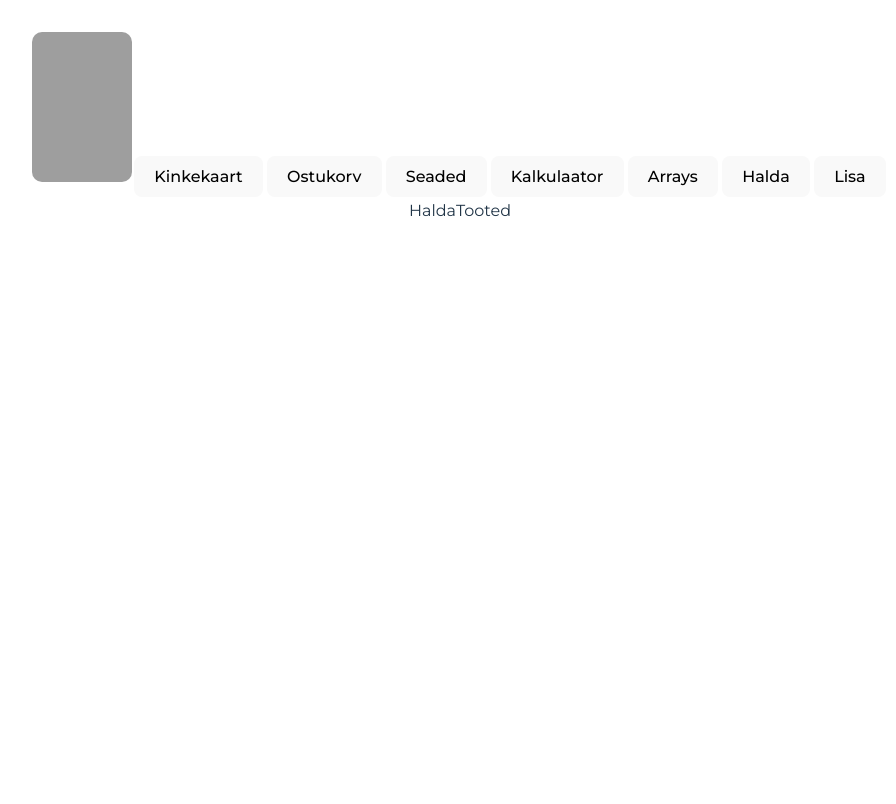
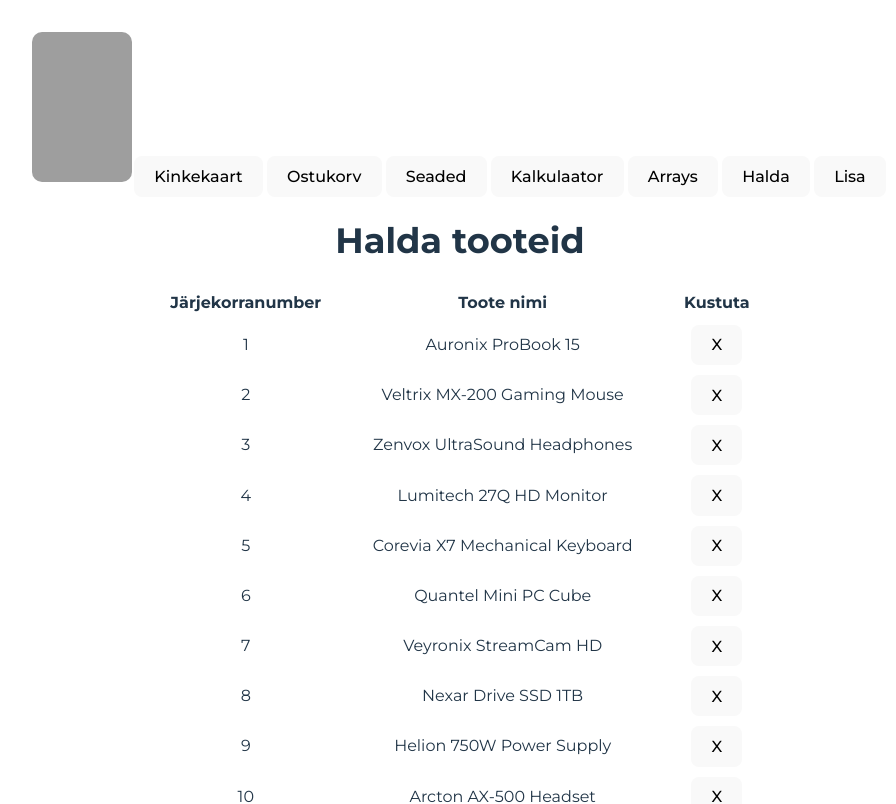
Before and after one commit to hallapmark/veebipood, a React (Vite) app: page /halda-tooted in a window 1280 px wide. Shown: the top 804 px of the page, without its empty margins (180-1076 px from the left). Built offline with nearby package versions, Linux system fonts and the light colour scheme; grey boxes are pictures that could not be loaded.

Commit message:
Add capability to manage products
Add, delete

```diff
--- a/src/css/Tooted.module.css
+++ b/src/css/Tooted.module.css
@@ -7,6 +7,7 @@
     overflow: hidden;
     text-overflow: ellipsis;
     border-radius: 10px;
+    flex-grow: 1;
 }
 
 .toode p {
--- a/src/data/autod.json
+++ b/src/data/autod.json
@@ -13,4 +13,5 @@
     "Kia",
     "Nissan",
     "Chevrolet",
-    "Volvo"]
+    "Volvo"
+]
--- a/src/pages/arrays/Autod.jsx
+++ b/src/pages/arrays/Autod.jsx
@@ -96,7 +96,7 @@
         position="bottom-right"
         autoClose={4000}
         theme="dark"
-      />
+        />
     </div>
   )
 }
--- a/src/pages/arrays/Tooted.jsx
+++ b/src/pages/arrays/Tooted.jsx
@@ -1,6 +1,8 @@
 import { useState } from "react"
 import tootedAndmebaasist from "../../data/tooted.json"
-import styles from "../../css/tooted.module.css"
+import styles from "../../css/Tooted.module.css"
+import ostukorv from "../../data/ostukorv.json"
+import { ToastContainer, toast } from 'react-toastify';
 
 function Tooted() {
   const [tooted, setTooted] = useState(tootedAndmebaasist.slice());
@@ -67,6 +69,11 @@
     setTooted(vastus);
   }
 
+  function lisaOstukorvi(toode) {
+    ostukorv.push(toode);
+    toast.success(toode.name + "ostukorvi lisatud!");
+  }
+
   function reset() {
     setTooted(tootedAndmebaasist);
   }
@@ -99,13 +106,21 @@
 
       <div>
         {tooted.map(toode =>
-            <div className={styles.toode} key={toode.name}>
+          <div key={toode.name} style={{display: "flex"}}>
+            <div className={styles.toode}>
               <h3>{toode.name}</h3>
               <p>{toode.description_est}</p>
               <p>{toode.price}€</p>
             </div>
+            <button onClick={() => lisaOstukorvi(toode)}>Lisa ostukorvi</button>
+          </div>
         )}
       </div>
+      <ToastContainer
+        position="bottom-right"
+        autoClose={4000}
+        theme="dark"
+      />
     </>
   )
 }
--- a/src/pages/halda/HaldaTooted.jsx
+++ b/src/pages/halda/HaldaTooted.jsx
@@ -1,7 +1,44 @@
+import { useState } from "react";
+import tootedAndmebaasist from "../../data/tooted.json"
+import { ToastContainer, toast } from "react-toastify";
+// import styles from "../../css/Haldatooted.module.css"
+
 function HaldaTooted() {
+
+  const [tooded, setTooted] = useState(tootedAndmebaasist.slice());
+
+  function kustuta(index) {
+    tootedAndmebaasist.splice(index,1);
+    setTooted(tootedAndmebaasist.slice());
+    toast.success("Toode kustutatud!")
+  }
+
   return (
-    <div>HaldaTooted</div>
-  )
+    <div>
+      <h1>Halda tooteid</h1>
+      <table>
+        <thead>
+          <tr>
+            <th>Järjekorranumber</th>
+            <th>Toote nimi</th>
+            <th>Kustuta</th>
+          </tr>
+        </thead>
+        <tbody>
+          {tooded.map((toode, index) =>
+            <tr key={toode.name}>
+              <td>{index+1}</td>
+              <td>{toode.name}</td>
+              <td>
+                <button onClick={() => kustuta(index)}>X</button>
+              </td>
+            </tr>
+          )}
+        </tbody>
+      </table>
+      <ToastContainer position="bottom-right" autoClose={4000} theme="dark" />
+    </div>
+  );
 }
 
-export default HaldaTooted
+export default HaldaTooted;
--- a/src/pages/lisa/LisaToode.jsx
+++ b/src/pages/lisa/LisaToode.jsx
@@ -1,28 +1,60 @@
-import { useRef, useState } from "react";
-import { Toaster, toast } from 'react-hot-toast';
+import { useState } from "react";
+import tootedAndmebaasist from "../../data/tooted.json";
+import { ToastContainer, toast } from "react-toastify";
 
 function LisaToode() {
-  const [sonum, setSonum] = useState("Lisa uus toode");
-  const nimiRef = useRef();
+  // teine variant useRef(), mis html-is input kylge
+  const [tooteNimi, setTooteNimi] = useState("");
+  const [tooteKirjeldus, setTooteKirjeldus] = useState("");
+  const [tooteKirjeldusEst, setTooteKirjeldusEst] = useState("");
+  const [hind, setHind] = useState("");
 
-  const lisa = () => {
-    if (nimiRef.current.value === "") {
-      setSonum("Tühja nimega ei saa toodet lisada!");
-    } else {
-      setSonum("Toode lisatud!");
-      toast.success("Ostukorv on uuendatud", { duration: 2500 })
+  function lisa() {
+    if (tooteNimi.length < 3) {
+      toast.error("Toote nimi liiga lühike!");
+      return;
     }
+
+    if (tooteKirjeldus.length < 5) {
+      toast.error("Toote kirjeldus liiga lühike!");
+      return;
+    }
+
+    if (tooteKirjeldusEst.length < 5) {
+      toast.error("Toote eestikeelne kirjeldus liiga lühike!");
+      return;
+    }
+
+    if (hind <= 0) {
+      toast.error("Tootel peab olema hind.")
+      return;
+    }
+
+    tootedAndmebaasist.push({
+      name: tooteNimi,
+      description: tooteKirjeldus,
+      description_est: tooteKirjeldusEst,
+      price: hind
+    });
+    toast.success("toode lisatud!");
   }
 
   return (
     <div>
-      <div><Toaster/></div>
-      <div>{sonum}</div>
-      <label>Nimi</label> <br/>
-      <input ref={nimiRef} type="text" /> <br/>
-      <button onClick={() => lisa()}>Lisa</button> <br/>
+      <div style = {{ alignItems: "center", justifyContent: "center" }}>
+        <label>Toote nimi</label> <br />
+        <input onChange={(e) => setTooteNimi(e.target.value)} type="text" /> <br /> <br />
+        <label>Tootekirjeldus (inglise k.)</label> <br />
+        <input onChange={(e) => setTooteKirjeldus(e.target.value)} type="text" /> <br /> <br />
+        <label>Tootekirjeldus (eesti k.)</label> <br />
+        <input onChange={(e) => setTooteKirjeldusEst(e.target.value)} type="text" /> <br /> <br />
+        <label>Hind (eur)</label> <br />
+        <input onChange={(e) => setHind(e.target.value)} type="number" /> <br /> <br />
+      </div>
+      <button onClick={lisa}>Lisa</button>
+      <ToastContainer position="bottom-right" toodeClose={4000} theme="dark" />
     </div>
-  )
+  );
 }
 
-export default LisaToode
+export default LisaToode;
```
